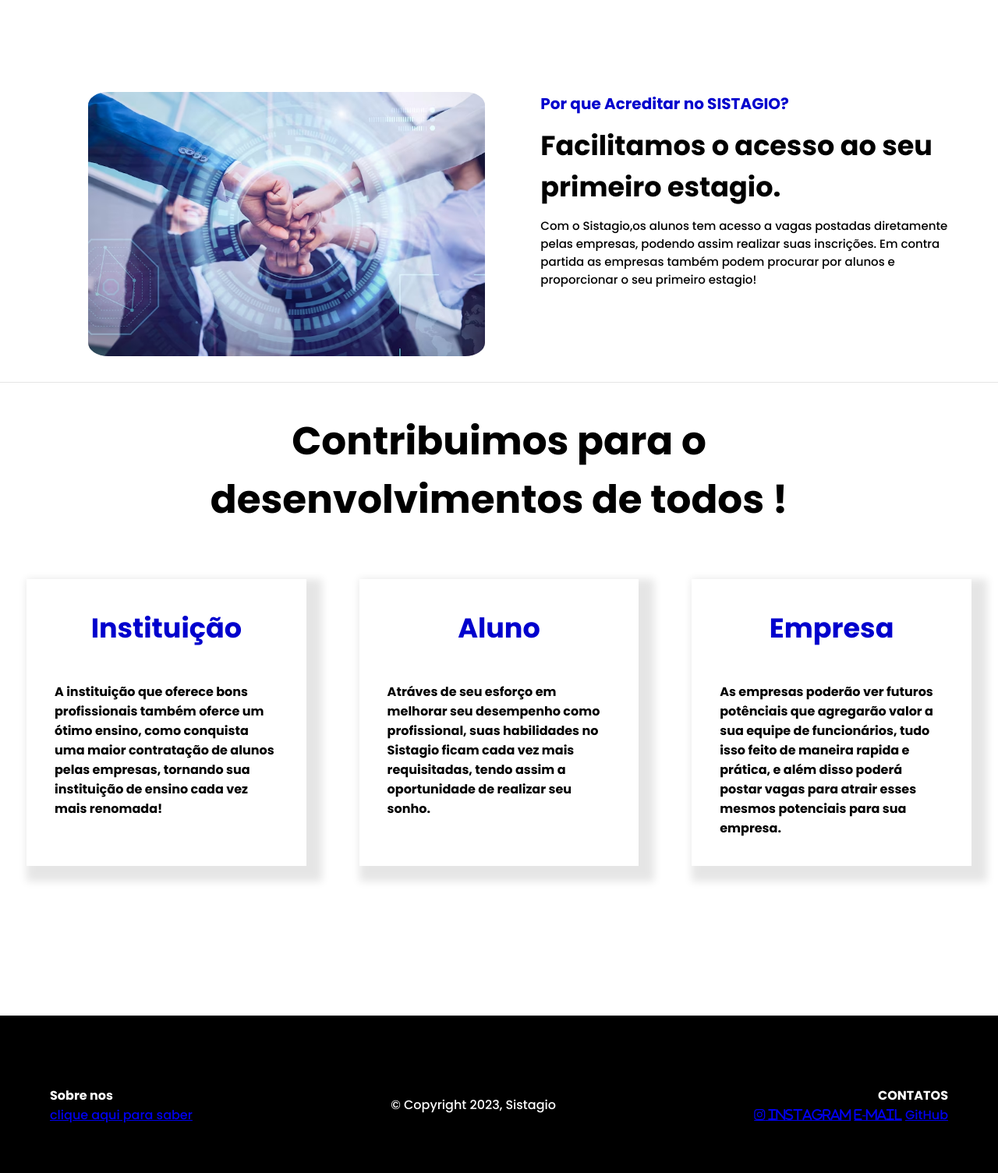
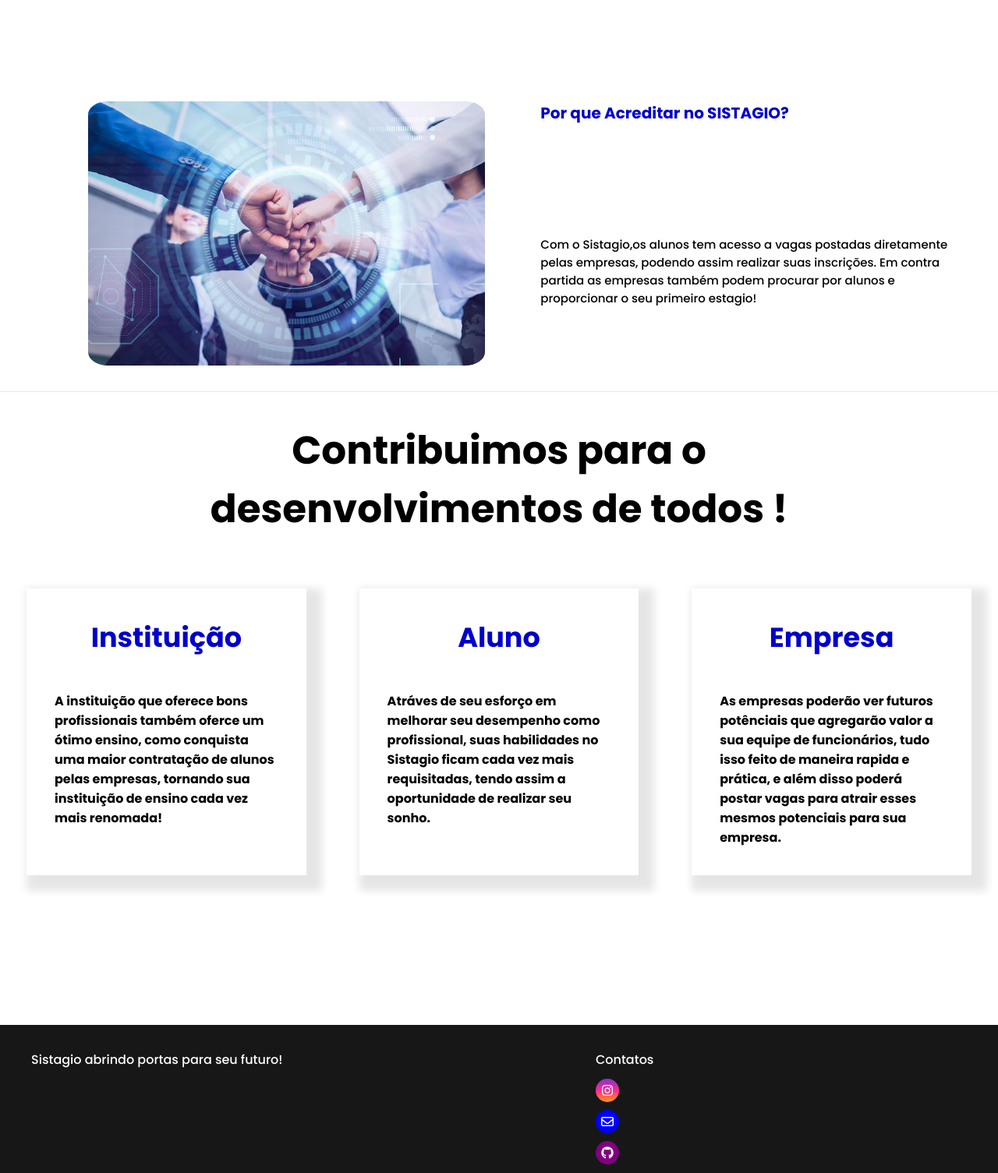
Before and after one commit to Thiag0nery/Sistagio, a Django app: page / in a window 1280 px wide. Shown: the part 1095-2600 px from the top of the page at 78% size. Run offline with Django 4.2, Linux system fonts and the light colour scheme.

Commit message:
alteração footer

```diff
--- a/templates/parcias/_footer.html
+++ b/templates/parcias/_footer.html
@@ -4,33 +4,30 @@
 
 
 
-<footer class="footer">
-     <div class="containerFooter">
-        <div class="informacoes">
-            <h4> Sobre nos </h4>
-            <ul>
-                <a href="#"> clique aqui para saber </a>
-            </ul>
-                  <!--  <a href="{% url 'home:inicial' %}" id="links"> Sobre nós </a> -->
-        </div>
-        <div class="direitos">
-            <ul>
-                &copy; Copyright 2023, Sistagio
-            </ul>
+
+<footer>
+    <div id="footer_container">
+        <div id="footer_contatos">
+            <p> Sistagio abrindo portas para seu futuro! </p>
         </div>
 
+        <div class="midia_sociais">
+            <p>Contatos</p>
+            <a href="#" class="footer_link" id="instagram">
+                <i class="fa-brands fa-instagram"> </i>
+            </a>
 
-<div class="redesSociais">
-    <h4 class="siga-nos"> CONTATOS</h4>
-    <ul>
-       <a href="#"  i class="fab fa-instagram"> Instagram</i></a>
-       <a href="#"  i class="fab fa-email"> E-mail </i></a>
-       <a href="#"  i class="GitHub"> GitHub</i></a>
-    </ul>
-    <!--<a href="#" id="links">Instagram</a>-->
+            <a href="#" class="footer_link" id="email">
+                <i class="fa-regular fa-envelope"> </i>
+            </a>
 
-</div>
+            <a href="#" class="footer_link" id="github">
+                <i class="fa-brands fa-github"></i>
+            </a>
+        </div>
+    </div>
 
-</div>
-
+    <div id="footer_copyright">
+        &copy; SISTAGIO, 2023
+    </div>
 </footer>
--- a/templates/static/_footer.css
+++ b/templates/static/_footer.css
@@ -1,41 +1,83 @@
-footer{
-
-    margin-top: 15%;
-    width: 100%;
-    background-color: black;
-    color: white;
+:root {
+    --color-neutral-0: #0e0c0c;
+    --color-neutral-10: #171717;
+    --color-neutral-0: #0e0c0c;
 
 }
 
-a{
-    list-style: none;
+footer {
+    margin-top: 15%;
+    color: var(--color-neutral-0);
+    width: 100%;
 }
 
-.containerFooter{
+p,
+h2 {
+    margin-bottom: 0.75rem;
+    color: white;
+}
+
+a {
+    color: white;
+}
+
+.copy {
+    background-color: white;
+    color: white;
+}
+
+#footer_container {
+    background-color: var(--color-neutral-10);
+    display: flex;
+    grid-template-columns: repeat(4, 1fr);
+    padding: 2rem 2.5rem;
+}
+
+.midia_sociais {
+
+    display: block;
+    column-gap: 10px;
+    margin: 0 auto;
+
+}
+
+
+.midia_sociais .footer_link {
     display: flex;
     align-items: center;
+    justify-content: center;
+    width: 30px;
+    height: 30px;
+    font-size: 1rem;
+    border-radius: 50%;
 
 }
-.direitos{
-    margin: 0 auto;
-    padding: 8%;
+
+#email {
+    margin-top: 10px;
+    background-color: blue;
 }
-#links{
-    display: block;
-    list-style: none;
-    margin-top: 5%;
+
+#instagram {
+    background: linear-gradient(#7f37c9, #ff2992, #ff9807);
+}
+
+#github {
+    margin-top: 10px;
+    background-color: purple;
+}
+
+.footer_link {
     text-decoration: none;
-    font-size: 20px;
-    font-weight: bold;
+}
 
+#footer_copyright {
+    align-items: center;
+    justify-content: center;
+    display: flex;
+    color: white;
+    justify-content: center;
+    display: flex;
+    background-color: var(--color-neutral-0);
+    padding: 0.5rem;
 }
-.informacoes{
-    padding: 5%;
-    text-align: left;
-
-
-}
-.redesSociais{
-    padding: 5%;
-    text-align: right
-}
```
